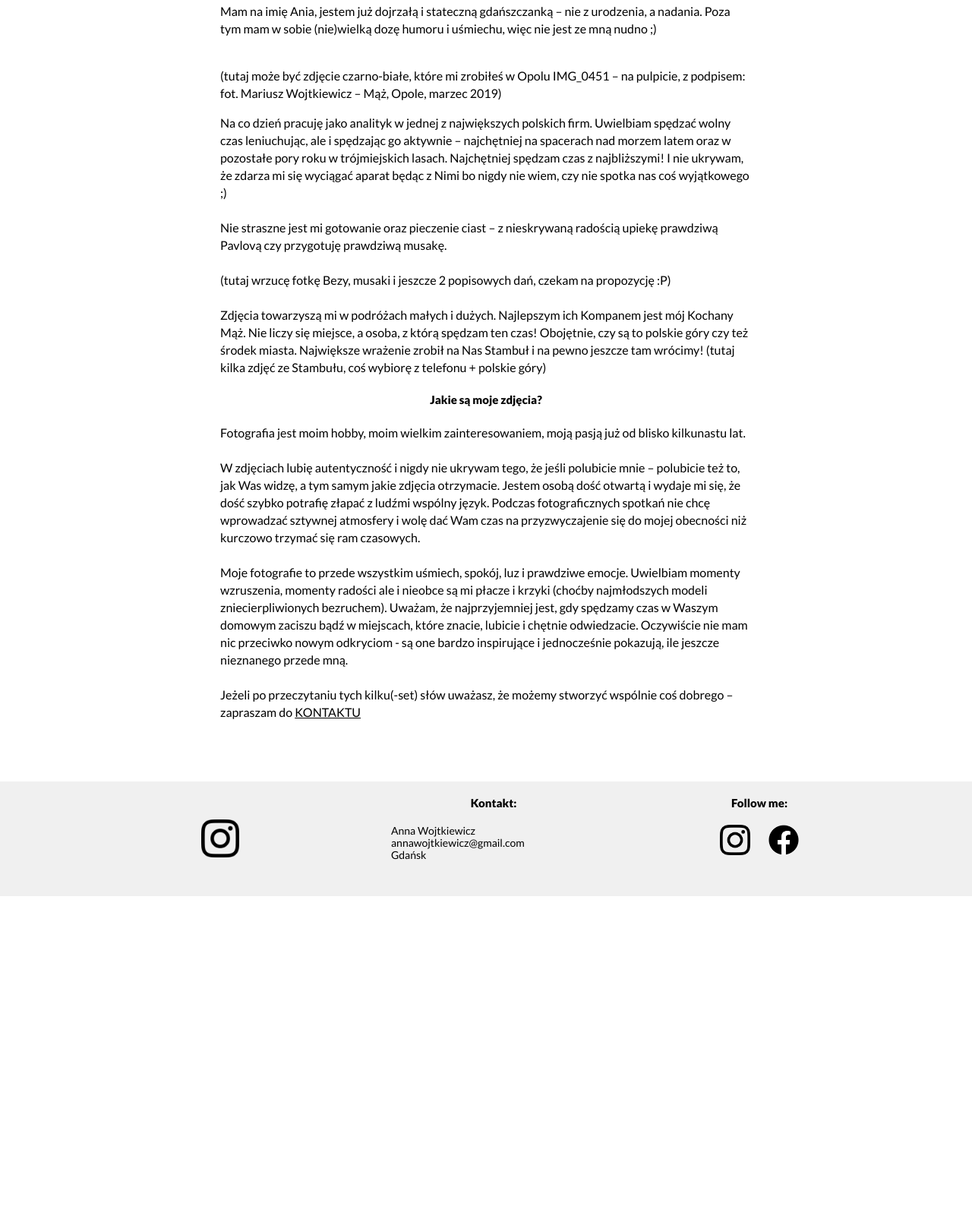
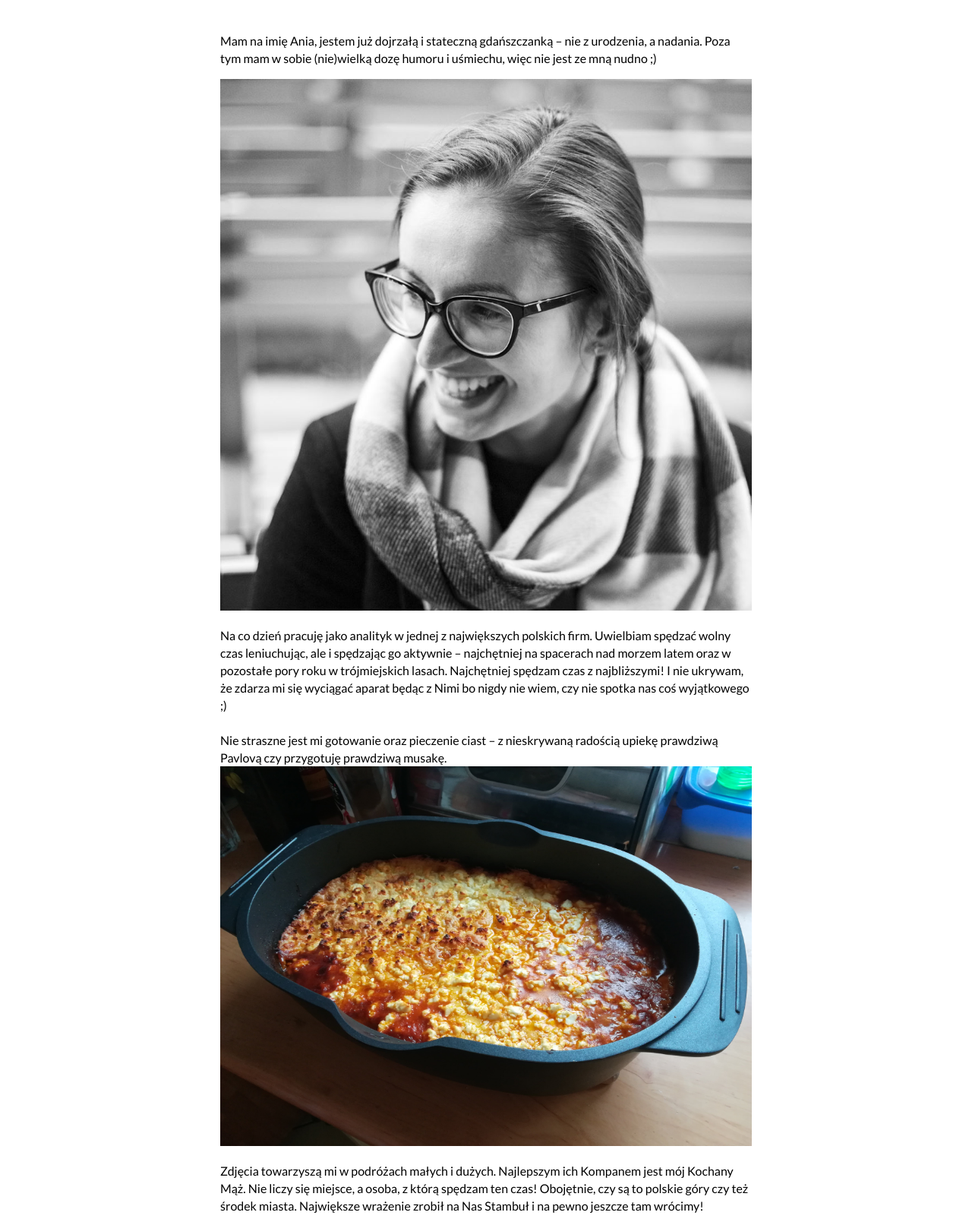
Before and after one commit to wwojciech89/homepage, a plain HTML site: page about.html in a window 1280 px wide. Shown: the part 291-1904 px from the top of the page at 76% size. Before the commit the page ends 1471 px from the top, so only its background shows below. Drawn offline with nearby package versions, Linux system fonts and the light colour scheme.

Commit message:
Add about photos

```diff
--- a/Style/style.css
+++ b/Style/style.css
@@ -445,6 +445,30 @@ h4 {
 
 /* End of front page */
 
+/* About page */
+
+.profilePicture {
+    height: 700px;
+    width: 700px;
+}
+
+.profilePicture--other {
+    height: 500px;
+    width: 700px;
+}
+
+.profilePicture--istambul {
+    height: 730px;
+    width: 700px;
+}
+
+.profilePicture--zakopane {
+    height: 933px;
+    width: 700px;
+}
+
+/* About page  */
+
 /* Contact page */
 
 .contactForm {
--- a/about.html
+++ b/about.html
@@ -121,14 +121,13 @@
         <div class="textContainer"><br>
             <p>Cześć! Bardzo miło mi gościć Cię w moich skromnych progach! Skorzystam z okazji i opowiem o sobie i moim
                 stylu pracy.
-            </p>
+            </p><br>
             <p>
                 Mam na imię Ania, jestem już dojrzałą i stateczną gdańszczanką – nie z urodzenia, a nadania. Poza tym
                 mam w
-                sobie (nie)wielką dozę humoru i uśmiechu, więc nie jest ze mną nudno ;)</p><br>
+                sobie (nie)wielką dozę humoru i uśmiechu, więc nie jest ze mną nudno ;)</p>
 
-            (tutaj może być zdjęcie czarno-białe, które mi zrobiłeś w Opolu IMG_0451 – na pulpicie, z podpisem: fot.
-            Mariusz Wojtkiewicz – Mąż, Opole, marzec 2019)<br>
+            <img class="profilePicture" src="Picture/rest/profile1.jpg">
 
             <p>Na co dzień pracuję jako analityk w jednej z największych polskich firm. Uwielbiam spędzać wolny czas
                 leniuchując, ale i spędzając go aktywnie – najchętniej na spacerach nad morzem latem oraz w pozostałe
@@ -139,15 +138,14 @@
                 Nie straszne jest mi gotowanie oraz pieczenie ciast – z nieskrywaną radością upiekę prawdziwą Pavlovą
                 czy
                 przygotuję prawdziwą musakę.<br>
-                <br>
-                (tutaj wrzucę fotkę Bezy, musaki i jeszcze 2 popisowych dań, czekam na propozycję :P)<br>
-                <br>
+                <img class="profilePicture--other" src="Picture/rest/musaka.jpg"></p>
 
-                Zdjęcia towarzyszą mi w podróżach małych i dużych. Najlepszym ich Kompanem jest mój Kochany Mąż. Nie
+                <p>Zdjęcia towarzyszą mi w podróżach małych i dużych. Najlepszym ich Kompanem jest mój Kochany Mąż. Nie
                 liczy
                 się miejsce, a osoba, z którą spędzam ten czas! Obojętnie, czy są to polskie góry czy też środek miasta.
-                Największe wrażenie zrobił na Nas Stambuł i na pewno jeszcze tam wrócimy! (tutaj kilka zdjęć ze
-                Stambułu, coś wybiorę z telefonu + polskie góry) </p>
+                Największe wrażenie zrobił na Nas Stambuł i na pewno jeszcze tam wrócimy! </p>
+                <img class="profilePicture--istambul" src="Picture/rest/stambul.jpg">
+                <img class="profilePicture--zakopane" src="Picture/rest/zakopane.jpg">
 
             <h4>Jakie są moje zdjęcia?</h4>
             <p>Fotografia jest moim hobby, moim wielkim zainteresowaniem, moją pasją już od blisko kilkunastu lat.<br>
```
Also changed, not shown: Picture/Header/seo.jpg (deleted), Picture/rest/musaka.jpg (added), Picture/rest/profile1.jpg (added), Picture/rest/stambul.jpg (added), Picture/rest/zakopane.jpg (added).
